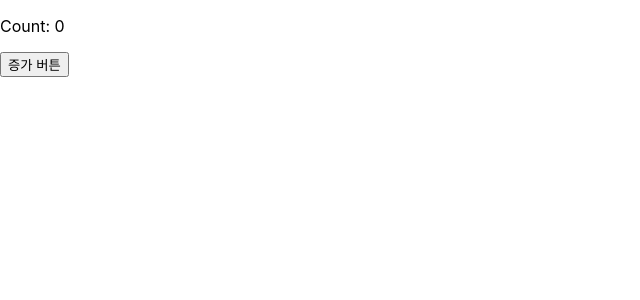
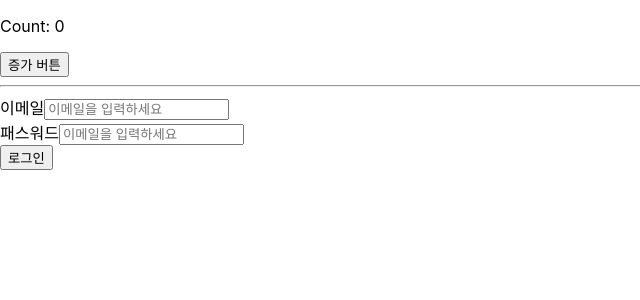
Before and after one commit to devgiants75/korea_1_iot_board, a React (Create React App) app in the folder board_front/: page /react-study in a window 1280 px wide. Shown: the top 300 px of the page, without its empty margins (0-640 px from the left). Built offline with nearby package versions, Linux system fonts and the light colour scheme.

Commit message:
20241028

```diff
--- a/board_front/src/react-study/A_useState.tsx
+++ b/board_front/src/react-study/A_useState.tsx
@@ -35,9 +35,20 @@ const { name, age } = {
 // const a = 0;
 // const name = '이도경';
 
+interface LoginState {
+  email: string;
+  password: string;
+}
 
 export default function A_useState() {
   const [count, setCount] = useState<number>(0);
+
+  const [loginState, setLoginState] = useState<LoginState>({
+    email: '',
+    password: ''
+  });
+
+  const { email, password } = loginState;
 
   // REACT의 체계
   // : TSX 문법 체계
@@ -59,10 +70,54 @@ export default function A_useState() {
     setCount(prevCount => prevCount + 1);
   }
 
+  // 여러 input창을 관리하는 이벤트 핸들러
+  const handleInputChange = (e: React.ChangeEvent<HTMLInputElement>) => {
+    const { name, value } = e.target;
+
+    setLoginState((prevState) => ({
+      // 이메일 input창만 이벤트 발생 시 이전의 이메일, 패스워드를 모두 가져와
+      ...prevState,
+
+      // 현재 변화가 일어나고 있는 name(email)에 value(입력값)를 넣어 업데이트
+
+      // password는 이전의 값을 그대로 가지고 있음
+      [name]: value
+    }));
+  };
+
   return (
     <div>
       <p>Count: {count}</p>
       <button onClick={handleIncrementButton}>증가 버튼</button>
+
+      <hr />
+      <form>
+        <div>
+          <label htmlFor="email">이메일</label>
+          <input
+            type="email"
+            id='email'
+            name='email'
+            value={email}
+            onChange={handleInputChange}
+            placeholder='이메일을 입력하세요'
+            required
+          />
+        </div>
+        <div>
+          <label htmlFor="password">패스워드</label>
+          <input
+            type="password"
+            id='password'
+            name='password'
+            value={password}
+            onChange={handleInputChange}
+            placeholder='이메일을 입력하세요'
+            required
+          />
+        </div>
+        <button type='submit'>로그인</button>
+      </form>
     </div>
   )
 }
```
